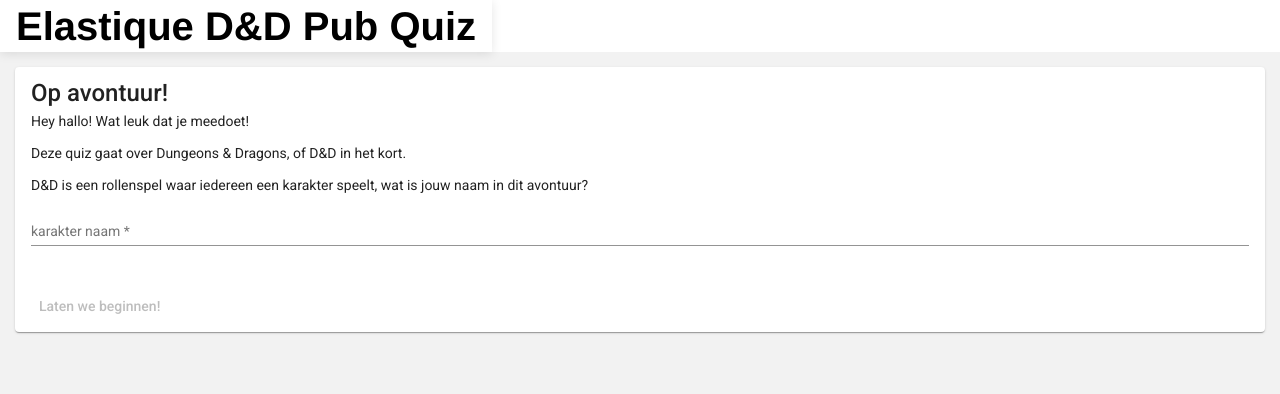
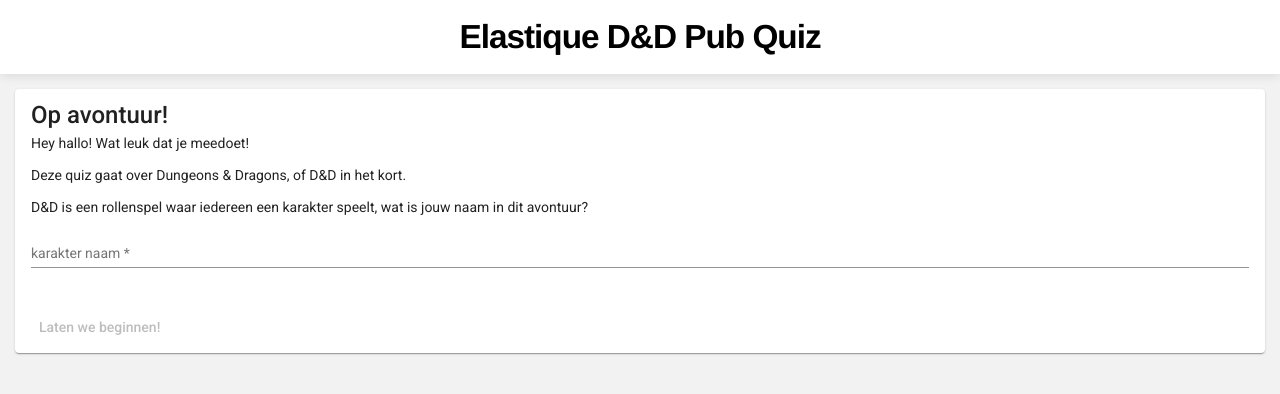
Before and after one commit to hexagon06/elastique-pub-quiz, an Angular app in the folder elastique-pub-quiz/: page /quiz in a window 1280 px wide. Shown: the top 394 px of the page. Built offline with nearby package versions, Linux system fonts and the light colour scheme.

Commit message:
some title changes

```diff
--- a/elastique-pub-quiz/src/app/quiz/quiz-title/quiz-title.component.html
+++ b/elastique-pub-quiz/src/app/quiz/quiz-title/quiz-title.component.html
@@ -1,3 +1 @@
-<div class="top-bar">
-  <div class="title">{{title$ | async}}</div>
-</div>
+<div class="title">{{title$ | async}}</div>
--- a/elastique-pub-quiz/src/app/quiz/quiz-title/quiz-title.component.sass
+++ b/elastique-pub-quiz/src/app/quiz/quiz-title/quiz-title.component.sass
@@ -1,21 +1,20 @@
 \:host
-  display: flex
-
-.top-bar
-  display: flex
-  flex-direction: row
   padding: 16px
   align-items: center
   box-shadow: rgb(0 0 0 / 10%) 0px 2px 10px 0px
+  box-sizing: border-box
   z-index: 1
-
   font-family: Montserrat, "Helvetica Neue", Helvetica, Arial, sans-serif
-
 
   .title
     display: flex
     flex: 1 1 0%
     justify-content: center
-    font-size: 40px
-    font-weight: 700
-    color: black
+
+    text-align: center
+    line-height: 1.25
+    font-weight: 600
+    letter-spacing: -0.063rem
+    font-size: 4.16667vmin
+    word-break: break-word
+    overflow-wrap: break-word
```
